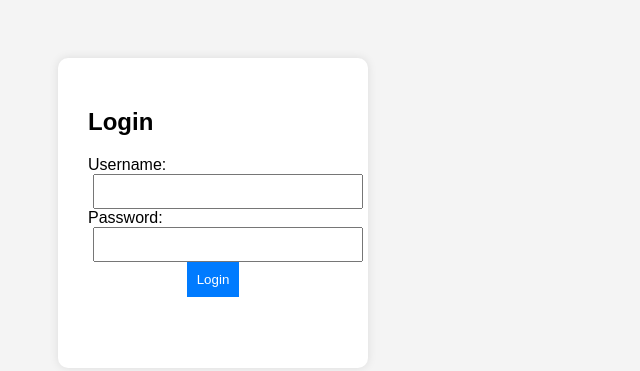
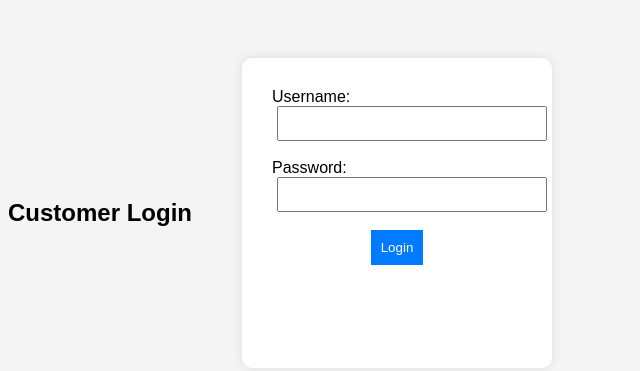
Before and after one commit to adamayliffe/customer-login, a plain HTML site: page index.html in a window 1280 px wide. Shown: the whole page, without its empty margins (0-640 px from the left). Drawn offline with Linux system fonts and the light colour scheme.

Commit message:
Update index.html

```diff
--- a/index.html
+++ b/index.html
@@ -7,15 +7,18 @@
     <link rel="stylesheet" href="style.css">
 </head>
 <body>
+    <header>
+        <h2>Customer Login</h2>
+    </header>
+
     <div class="login-container">
-        <h2>Login</h2>
         <form id="loginForm">
             <label for="username">Username:</label>
             <input type="text" id="username" required>
-
+            <br>
             <label for="password">Password:</label>
             <input type="password" id="password" required>
-
+            <br>
 <center>            <button type="submit">Login</button></center>
         </form>
     </div>
```
